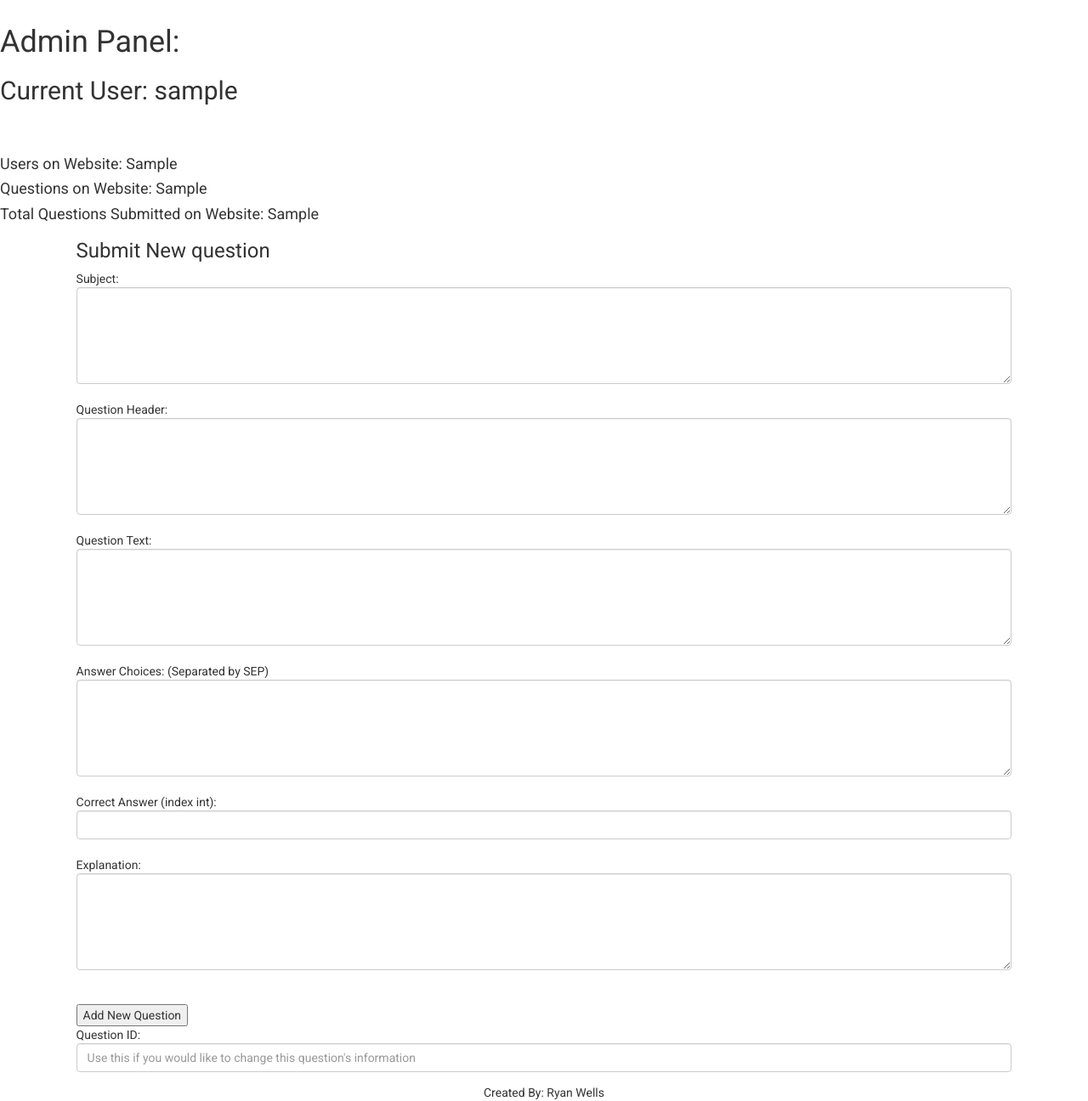
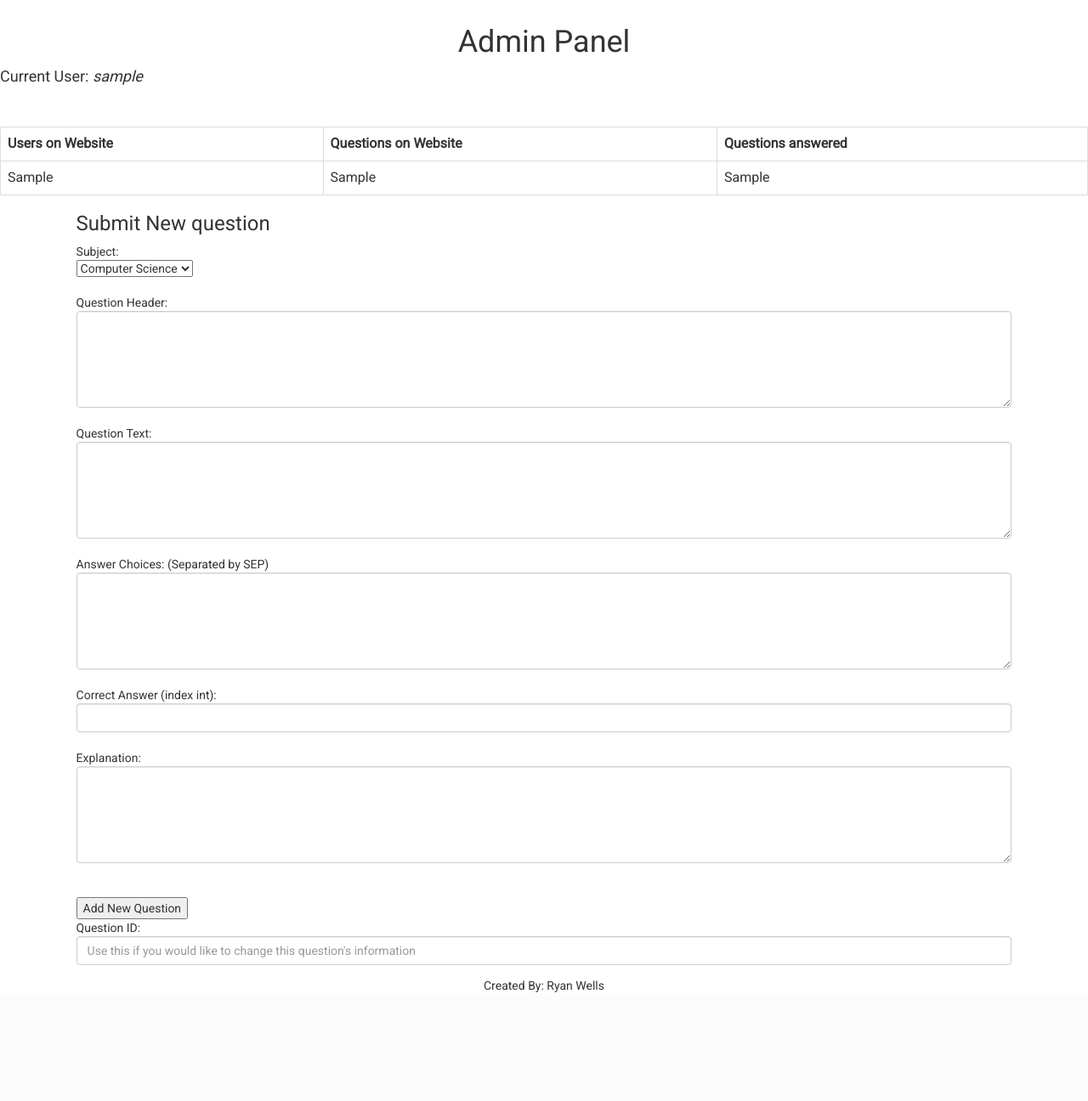
Before and after one commit to rawells14/UILPractice, a Flask app: template templates/admin.html in a window 1280 px wide. Shown: the part 51-1347 px from the top of the page at 85% size. After the commit the page ends 1219 px from the top, so only its background shows below. Run offline with Flask 2, Linux system fonts and the light colour scheme; a user stored in the database is signed in; tables that the repository leaves empty hold one stand-in row (values such as "Sample post"); the template is opened without the code that fills it: most values are stand-ins (such as "Sample title", 1, 10 or a date in 2020); some libraries are stand-ins or nearby versions.

Commit message:
New Admin panel

```diff
--- a/templates/admin.html
+++ b/templates/admin.html
@@ -7,21 +7,39 @@
 {% endblock %}
 {% block content %}
 <body>
-<h1>Admin Panel:</h1>
-
-<h2>Current User: {{ current_user.username }}</h2>
+<div class="center-text">
+    <h1>Admin Panel</h1>
+</div>
+<h4>Current User: <i>{{ current_user.username }}</i></h4>
 <br>
 <br>
-<h4>Users on Website: {{ database_stats[0] }} </h4>
-<h4>Questions on Website: {{ database_stats[1] }} </h4>
-<h4>Total Questions Submitted on Website: {{ database_stats[2] }} </h4>
+<table id="website-statistics" class="table table-bordered">
+    <tr>
+        <th>
+            Users on Website
+        </th>
+        <th>
+            Questions on Website
+        </th>
+        <th>Questions answered</th>
+    </tr>
+    <tr>
+        <td>{{ database_stats[0] }}</td>
+        <td>{{ database_stats[1] }}</td>
+        <td>{{ database_stats[2] }}</td>
+    </tr>
 
+</table>
 <div class="message">
     <h3>Submit New question</h3>
 
     <form method="post" action="/admin">
         Subject:<br>
-        <textarea class="form-control" rows="5" name="subject"></textarea>
+        <select name="subject">
+            <option value="cs">Computer Science</option>
+            <option value="math">Mathematics</option>
+        </select>
+        <br>
         <br>
         Question Header:<br>
         <textarea class="form-control" rows="5" name="questionheader"></textarea>
```
